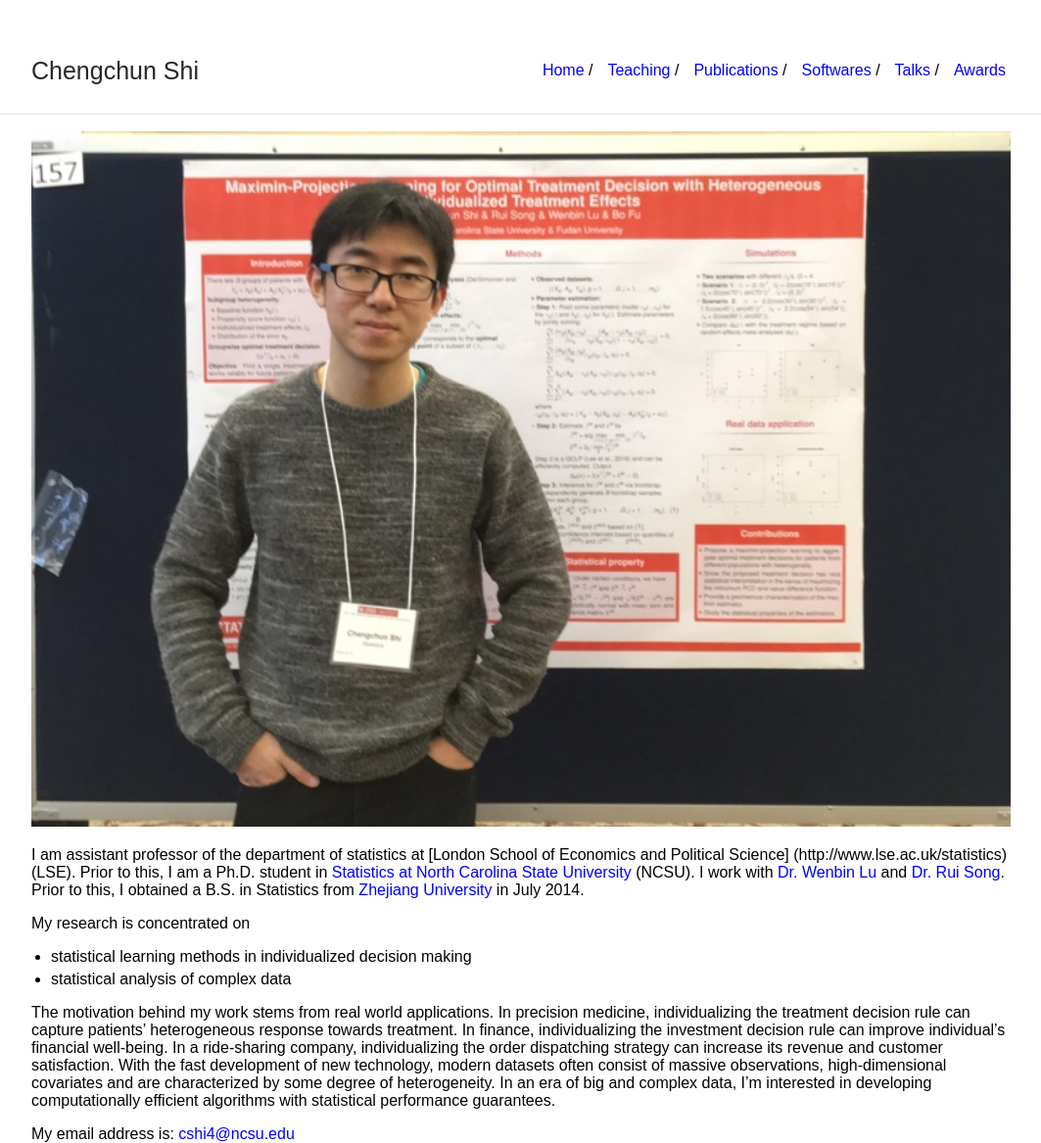
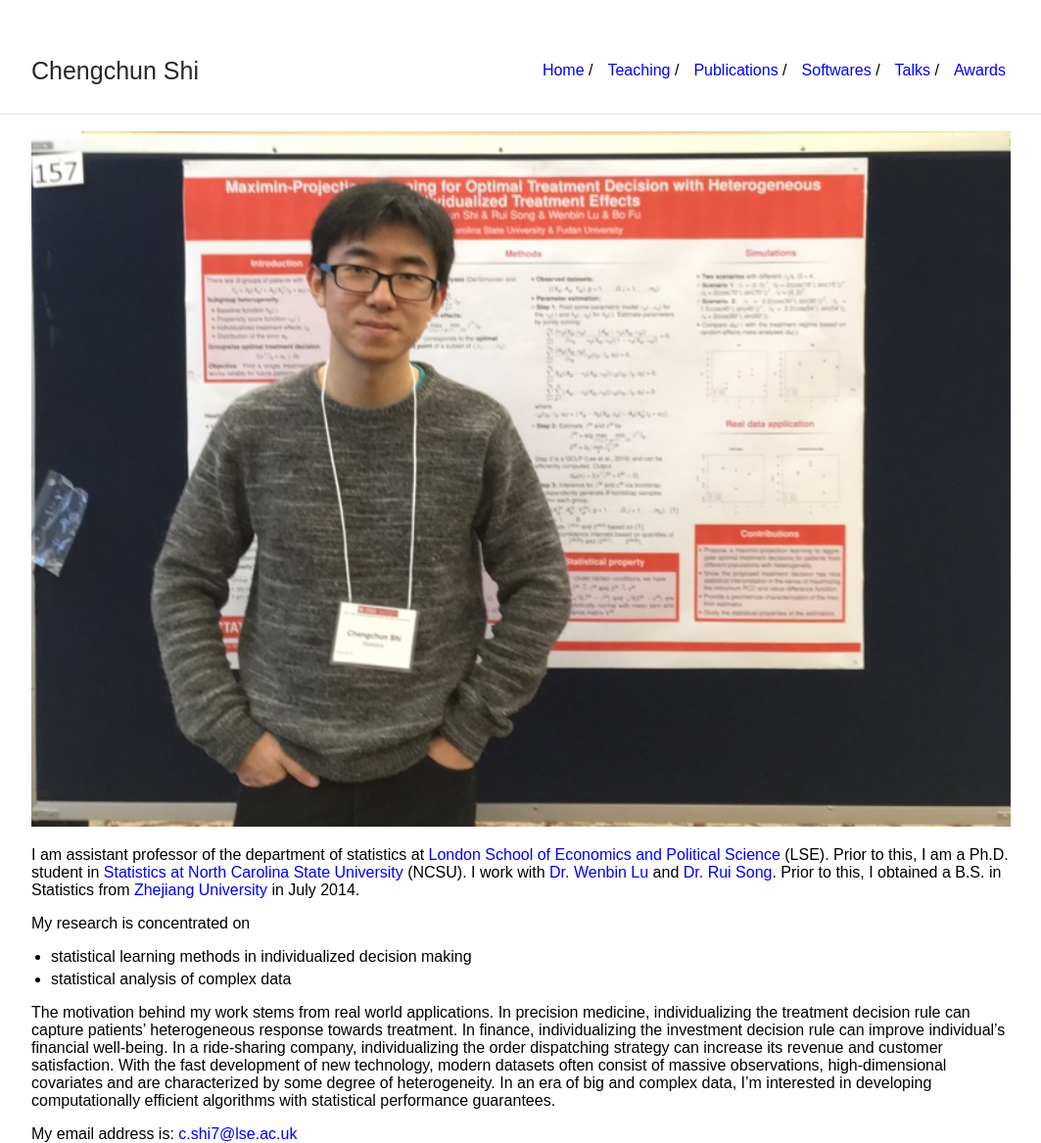
Before and after one commit to callmespring/callmespring.github.io, a Jekyll site: the page built from index.md, in a window 1280 px wide. Shown: the whole page at 98% size, without its empty margins (108-1171 px from the left). Built offline with Jekyll 4.4.1, drawn with Linux system fonts in a browser that asks for light colours; some of the changed lines change nothing that is shown.

Commit message:
Update index.md

```diff
--- a/index.md
+++ b/index.md
@@ -5,7 +5,7 @@ layout: default
 <!---<img class="profile-picture" src="profile0.jpg" width="1000" height="1000">-->
 <img src="profile0.jpg">
 
-I am assistant professor of the department of statistics at [London School of Economics and Political Science] (http://www.lse.ac.uk/statistics) (LSE). Prior to this, I am a Ph.D. student in [Statistics at North Carolina State University](https://www.stat.ncsu.edu/) (NCSU). I work with [Dr. Wenbin Lu](https://www4.stat.ncsu.edu/~lu/) and
+I am assistant professor of the department of statistics at [London School of Economics and Political Science](http://www.lse.ac.uk/statistics) (LSE). Prior to this, I am a Ph.D. student in [Statistics at North Carolina State University](https://www.stat.ncsu.edu/) (NCSU). I work with [Dr. Wenbin Lu](https://www4.stat.ncsu.edu/~lu/) and
 [Dr. Rui Song](https://www4.stat.ncsu.edu/~song/). Prior to this, I obtained a B.S. in Statistics from [Zhejiang University](https://www.zju.edu.cn/english/) in July 2014.
 
 My research is concentrated on
@@ -21,4 +21,4 @@ company, individualizing the order dispatching strategy can increase its revenue
 high-dimensional covariates and are characterized by some degree of heterogeneity. In an era of big and complex data, I'm interested in developing computationally efficient algorithms
 with statistical performance guarantees.
 
-My email address is: <cshi4@ncsu.edu>
+My email address is: <c.shi7@lse.ac.uk>
```
